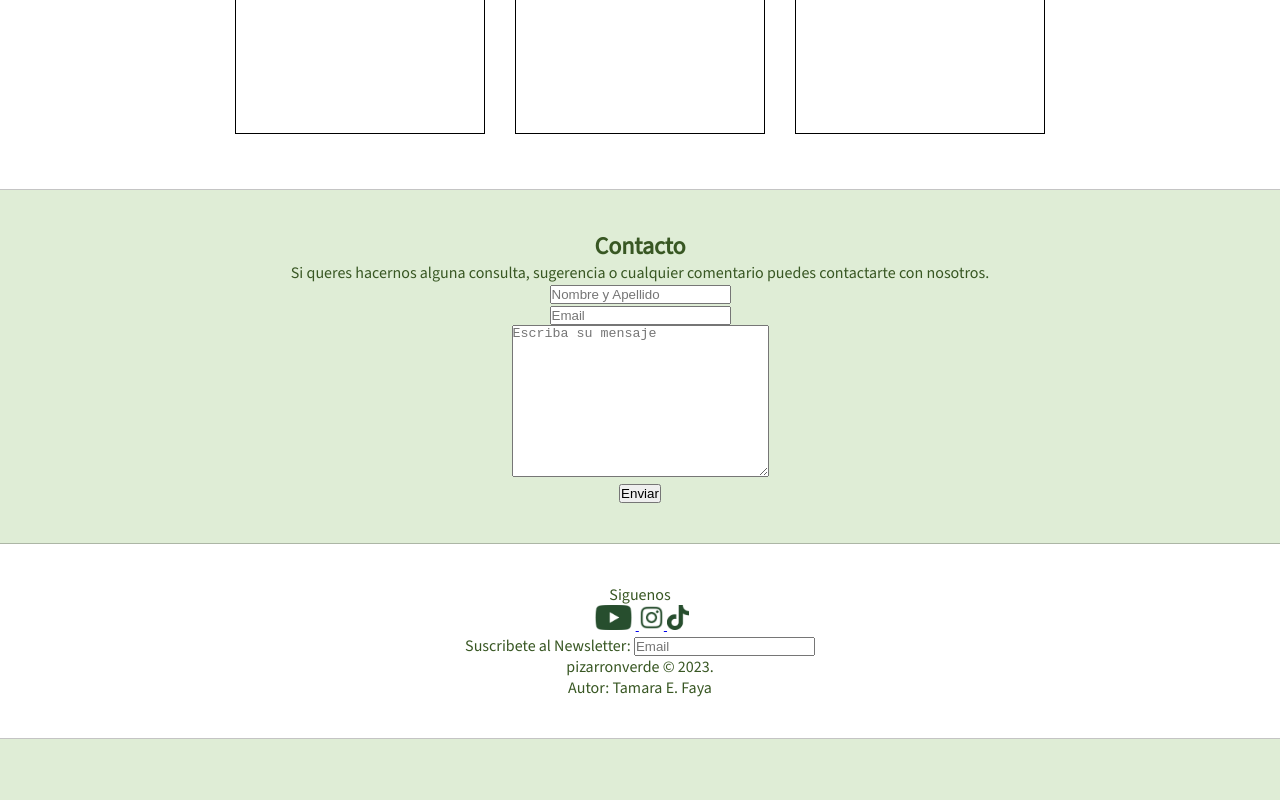
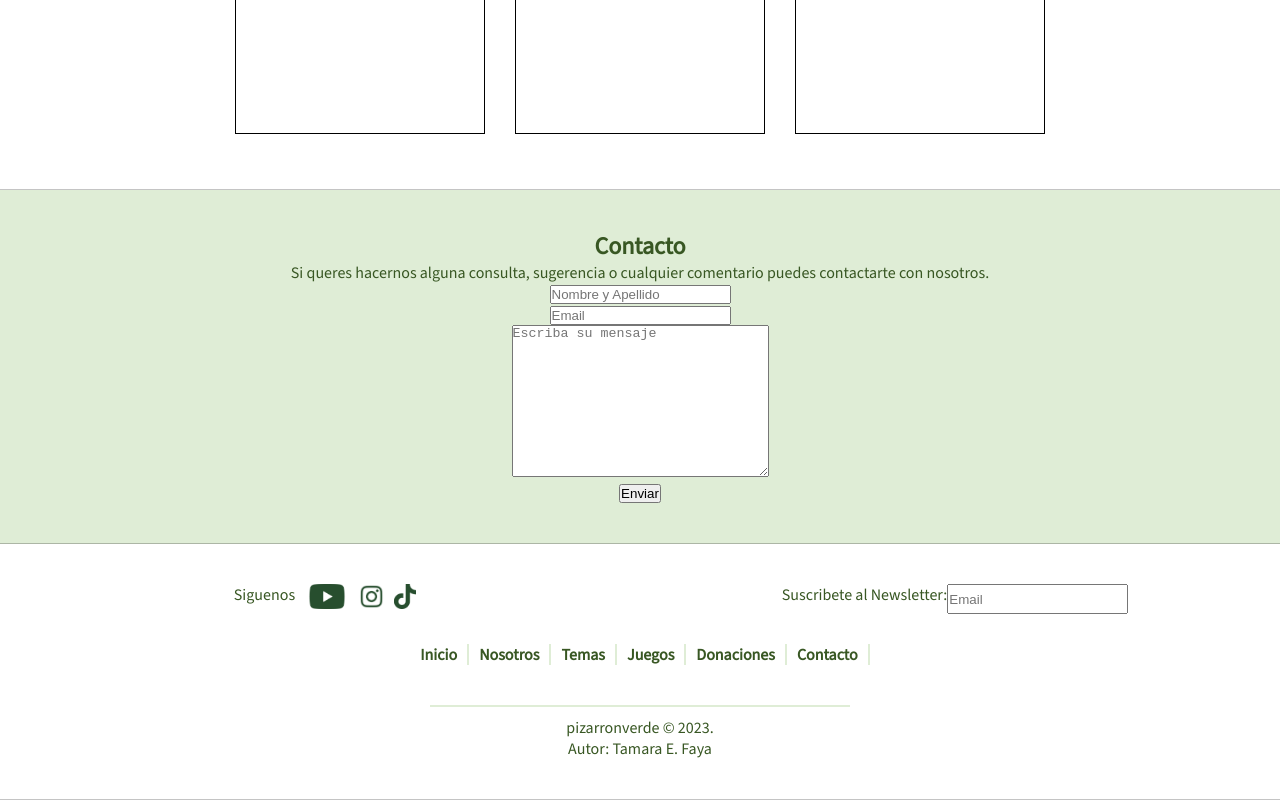
Before and after one commit to tefmail/coder_desarrolloweb, a plain HTML site: page index.html in a window 1280 px wide. Shown: the part 2195-2995 px from the top of the page. Before the commit the page ends 2934 px from the top, so only its background shows below. Drawn offline with nearby package versions, Linux system fonts and the light colour scheme.

Commit message:
nueva actualizacion con grids y flexbox

```diff
--- a/css/style.css
+++ b/css/style.css
@@ -6,7 +6,7 @@
 }
 
 /* Estilos generales */
-:root{
+:root {
     --color-principal: #385723;
     --color-secundario: #dfedd6;
     --color-contraste: #fefce0;
@@ -18,7 +18,7 @@
 }
 
 /*************** BODY ********************/
-body{
+body {
     background-color: var(--color-secundario);
     font-family: var(--font-family-texto);
     color: var(--color-principal);
@@ -26,7 +26,7 @@ body{
 
 /* ******************* CABECERA ********************************/
 
-.cabecera{
+.cabecera {
     display: grid;
     grid-template-columns: 150px 3fr;
     border-bottom: solid 1px rgba(0, 0, 0, 0.233);
@@ -36,18 +36,21 @@ body{
     padding: 5px;
     width: 100%;
 }
+
 /*****  CONTENEDOR DEL MENU *****/
 nav.navbar ul {
     display: flex;
     justify-content: flex-end;
     list-style: none;
 }
+
 /***** ELEMENTOS DE LA LISTA DEL MENU *******/
-.navbar ul li{
+.navbar ul li {
     /*display: inline-block;*/
     padding: 10px;
 }
-.navbar ul li a{
+
+.navbar ul li a {
     text-decoration: none;
     color: var(--color-principal);
     font-weight: bold;
@@ -61,17 +64,20 @@ nav.navbar ul {
     align-items: center;
     border-bottom: solid 1px rgba(0, 0, 0, 0.233);
 }
-.izquierda{
+
+.izquierda {
     /*width: 50%;*/
     display: inline-block;
     font-size: var(--font-size-texto-secundario);
 }
-h1{
+
+h1 {
     font-family: var(--font-family-texto);
     font-size: var(--font-size-texto-titulo);
     font-weight: bold;
 }
-.botonexplorar{
+
+.botonexplorar {
     height: 35px;
     width: 120px;
     border: none;
@@ -83,23 +89,26 @@ h1{
     background-size: 20%;
     background-repeat: no-repeat;
 }
+
 .izquierda input::placeholder {
     color: var(--color-contraste);
     padding-left: 45px;
 }
-.derecha{
+
+.derecha {
     height: 350px;
     /*width: 50%;*/
     display: flex;
     align-items: center;
 }
-.derecha img{
+
+.derecha img {
     max-height: 80%;
     max-width: 90%;
 }
 
 /* ****** SECCION BENEFICIOS ******** */
-section.beneficios{
+section.beneficios {
     padding: 15px;
     background-color: var(--color-contraste);
     min-height: 320px;
@@ -112,78 +121,96 @@ section.beneficios{
     justify-items: center;
     align-items: center;
 }
+
 section.beneficios .bloque {
     display: flex;
     justify-self: space-evenly;
 }
+
 .bullet {
     font-size: var(--font-size-texto-titulosecundario);
     font-weight: bold;
     padding-left: 20px;
     max-width: 300px;
 }
-.destacado{
+
+.destacado {
     font-size: var(--font-size-texto-secundario);
     font-weight: 400;
     max-width: 800px;
 }
+
 section.beneficios .bloque img {
     height: 50px;
 }
+
 /* ************ PROPAGANDA ********************** */
-.propaganda{
+.propaganda {
     margin-left: 100px;
     padding-top: 30px;
     display: grid;
-    grid-template-columns: 1fr 1fr ;
+    grid-template-columns: 1fr 1fr;
     grid-template-rows: 1fr 1fr;
-    justify-content:space-around ;
+    justify-content: space-around;
     align-items: center;
     column-gap: 50px;
 }
-.item_propaganda{
+
+.item_propaganda {
     justify-self: left;
 }
-.propaganda img.item_propaganda{
-   max-height: 90%;
-   max-width: 100%;
-   justify-self: right;
+
+.propaganda img.item_propaganda {
+    max-height: 90%;
+    max-width: 100%;
+    justify-self: right;
 }
+
 /* ************ COMENTARIOS ********************** */
-.likes, .donaciones, .contacto, footer{
+.likes,
+.donaciones,
+.contacto,
+footer {
     padding: 40px 10px;
     text-align: center;
     border-bottom: solid 1px rgba(0, 0, 0, 0.233);
 }
-.likes p{
+
+.likes p {
     max-width: 800px;
     display: inline-block;
 }
-.likes ul, .donaciones ul{
+
+.likes ul,
+.donaciones ul {
     list-style: none;
     display: flex;
     flex-wrap: wrap;
     align-items: center;
     justify-content: center;
 }
-.likes ul li img{
-    max-width: 300px ;
+
+.likes ul li img {
+    max-width: 300px;
 }
+
 /* ************ DONACIONES ********************** */
-.donaciones{
+.donaciones {
     background-color: white;
     display: flex;
     flex-direction: column;
     align-items: center;
 }
-.donaciones ul li{
+
+.donaciones ul li {
     display: inline-block;
     border: solid 1px black;
     width: 250px;
     height: 400px;
-    margin: 15px ;
+    margin: 15px;
 
 }
+
 /* ************ CONTACTO ********************** */
 
 /* ************ FOOTER ********************** */
@@ -191,10 +218,55 @@ section.beneficios .bloque img {
 footer {
     background-color: white;
     display: grid;
-    grid-template-columns: 1fr 1fr;
-    grid-template-columns: 1fr;
+    /*grid-template-columns: 1fr 1fr;
+    grid-template-columns: 1fr;*/
+    row-gap: 20px;
+    grid-template-areas:
+        "social social social newsletter newsletter newsletter"
+        "menu2 menu2 menu2 menu2 menu2 menu2"
+        ". . author author . .";
+    grid-template-columns: 1fr 1fr 1fr 1fr 1fr 1fr ;
 }
-.logo_social{
 
+/*****  CONTENEDOR DEL MENU *****/
+.menu2 {
+    grid-area: menu2;
+}
+nav.menu2 ul {
+    display: flex;
+    justify-content: center;
+    list-style: none;
+}
+.menu2 ul li {
+    /*display: inline-block;*/
+    margin-top: 10px;
+    padding-inline: 10px;
+    border-inline: 2px solid var(--color-secundario);
+    border-inline-start: none;
+}
+.menu2 ul li a {
+    text-decoration: none;
+    color: var(--color-principal);
+    font-weight: bold;
+}
+.logo_social {
+    padding-left: 10px;
     height: 25px;
 }
+.social {
+    grid-area: social;
+    display: flex;
+    justify-content: center;
+}
+.suscribete-al-newsletter {
+    grid-area: newsletter;
+    display: flex;
+    justify-content: center;
+}
+.author {
+    border-top: var(--color-secundario) solid 2px;
+    border-top-width: ;
+    padding-top: 10px;
+    margin-top: 20px;
+    grid-area: author;
+}
--- a/index.html
+++ b/index.html
@@ -191,10 +191,13 @@
             <ul class="medios_de_pago">
                 <li>
                     PayPal
-
                 </li>
-                <li>MercadoPago</li>
-                <li>Transferencia Bancaria</li>
+                <li>
+                    MercadoPago
+                </li>
+                <li>
+                    Transferencia Bancaria
+                </li>
             </ul>
         </section>
 
@@ -231,35 +234,45 @@
 
     <footer class="footer">
         <!-- Redes sociales -->
-        <div class="social_1">
-            <p> Siguenos </p>
+        <div class="social">
+            <p > Siguenos </p>
             <!--YOUTUBE -->
-            <a href="https://www.youtube.com/@PizarronVerde" target="_blank">
+            <a  href="https://www.youtube.com/@PizarronVerde" target="_blank">
                 <img class="logo_social" src="./media/icono_youtube_verde.png" alt="youtube" />
             </a>
             <!-- INSTAGRAM -->
-            <a href="https://www.instagram.com/pizarronverde/?hl=es-la" target="_blank">
+            <a  href="https://www.instagram.com/pizarronverde/?hl=es-la" target="_blank">
                 <img class="logo_social" src="./media/icono_instagram_verde.png" alt="instagram">
             </a>
             <!-- TIKTOK -->
-            <a href="https://www.tiktok.com/@pizarronverde" target="_blank">
+
+            <a  href="https://www.tiktok.com/@pizarronverde" target="_blank">
                 <img class="logo_social" src="./media/icono_tiktok_verde.png" alt="tiktok">
 
             </a>
+        </div>
 
-            <i>
-                <ion-icon name="logo-youtube"></ion-icon>
-            </i>
+        <div class="suscribete-al-newsletter">
+            <label for="newsletter">Suscribete al Newsletter:</label>
+            <input type="newsletter" name="" id="newsletter" placeholder="Email">
+        </div>
 
-            <div class="suscribete-al-newsletter">
-                <label for="newsletter">Suscribete al Newsletter:</label>
-                <input type="newsletter" name="" id="newsletter" placeholder="Email">
-            </div>
+        <nav class="menu2">
+            <ul>
+                <li><a href="./index.html">Inicio</a></li>
+                <li><a href="./pages/nosotros.html">Nosotros</a></li>
+                <li><a href="./pages/temas.html">Temas</a></li>
+                <li><a href="./pages/juegos.html">Juegos</a></li>
+                <li><a href="./pages/donaciones.html">Donaciones</a></li>
+                <li><a href="./pages/contacto.html">Contacto</a></li>
+            </ul>
+        </nav>
 
+        <div class="author">
+            <p>pizarronverde © 2023.</p>
+            <p>Autor: Tamara E. Faya</p>
+        </div>
 
-        </div>
-        <div>pizarronverde © 2023.</div>
-        <div>Autor: Tamara E. Faya</div>
     </footer>
 
 </body>
```
